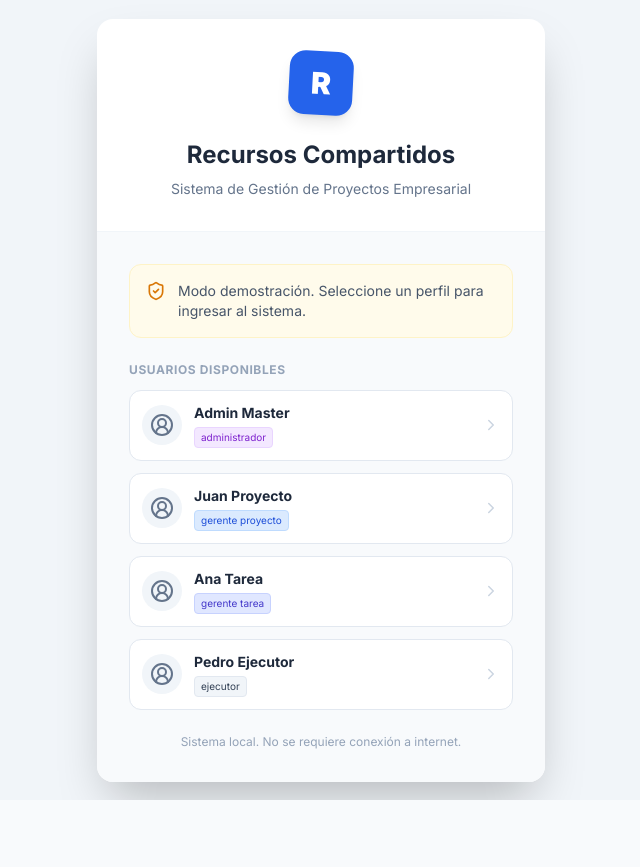
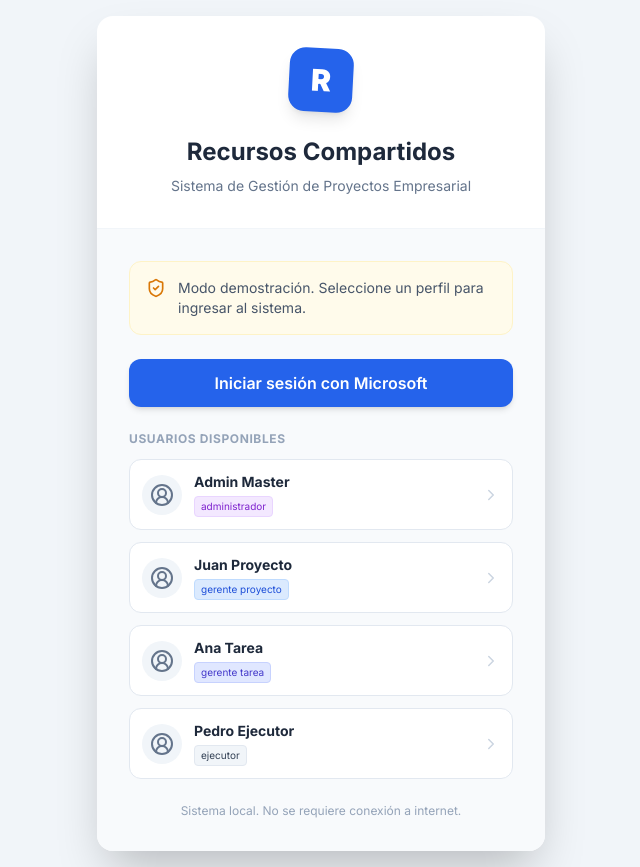
Before and after one commit to kmilovelez/GeneratedIA, a React (Vite) app: page / in a window 1280 px wide. Shown: the whole page, without its empty margins (319-959 px from the left). Before the commit the page ends 800 px from the top, so only its background shows below. Built offline with nearby package versions, Linux system fonts and the light colour scheme; no server answers.

Commit message:
Add Microsoft authentication option

```diff
--- a/App.tsx
+++ b/App.tsx
@@ -1,5 +1,6 @@
 
 import React, { useState, useEffect } from 'react';
+import { AccountInfo } from '@azure/msal-browser';
 
 import { Sidebar } from './layout/Sidebar';
 import { LoginScreen } from './features/auth/LoginScreen';
@@ -13,16 +14,42 @@ import { ImportView } from './features/admin/ImportView';
 
 import { User, Proyecto, Tarea, Actividad, Alerta, ProjectStatus } from './types/index';
 import { DEFAULT_USERS } from './lib/utils';
+import {
+  isMicrosoftConfigured,
+  microsoftLoginRequest,
+  msalInstance,
+} from './lib/auth/microsoftAuth';
 
 export default function App() {
   const [currentUser, setCurrentUser] = useState<User | null>(null);
   const [users, setUsers] = useState<User[]>(DEFAULT_USERS);
   const [activeTab, setActiveTab] = useState<'dashboard' | 'proyectos' | 'tareas' | 'reportes' | 'historicos' | 'admin' | 'import'>('dashboard');
+  const [authError, setAuthError] = useState<string | null>(null);
 
   const [proyectos, setProyectos] = useState<Proyecto[]>([]);
   const [tareas, setTareas] = useState<Tarea[]>([]);
   const [actividades, setActividades] = useState<Actividad[]>([]);
   const [alertas, setAlertas] = useState<Alerta[]>([]);
+
+  const buildUserFromAccount = (account: AccountInfo): User => ({
+    id: Date.now(),
+    nombre: account.name ?? account.username,
+    email: account.username,
+    rol: 'ejecutor',
+  });
+
+  const resolveUserFromAccount = (account: AccountInfo) => {
+    setUsers(prev => {
+      const existing = prev.find(user => user.email === account.username);
+      if (existing) {
+        setCurrentUser(existing);
+        return prev;
+      }
+      const newUser = buildUserFromAccount(account);
+      setCurrentUser(newUser);
+      return [...prev, newUser];
+    });
+  };
 
   // Load Data
   useEffect(() => {
@@ -67,18 +94,52 @@ export default function App() {
   }, []);
 
   useEffect(() => {
+    let isMounted = true;
+    msalInstance.initialize().then(() => {
+      if (!isMounted) return;
+      const [account] = msalInstance.getAllAccounts();
+      if (account) {
+        resolveUserFromAccount(account);
+      }
+    });
+    return () => {
+      isMounted = false;
+    };
+  }, []);
+
+  useEffect(() => {
     if (proyectos.length > 0 || users.length > DEFAULT_USERS.length) {
       localStorage.setItem('gestor_recursos_data', JSON.stringify({ users, proyectos, tareas, actividades, alertas }));
     }
   }, [users, proyectos, tareas, actividades, alertas]);
 
   const handleLogout = () => {
+    const [account] = msalInstance.getAllAccounts();
+    if (account) {
+      msalInstance.logoutPopup({ account });
+    }
     setCurrentUser(null);
     setActiveTab('dashboard');
   };
 
   const handleLogin = (user: User) => {
     setCurrentUser(user);
+  };
+
+  const handleMicrosoftLogin = async () => {
+    setAuthError(null);
+    if (!isMicrosoftConfigured) {
+      setAuthError('Falta configurar el acceso Microsoft en el entorno.');
+      return;
+    }
+    try {
+      const response = await msalInstance.loginPopup(microsoftLoginRequest);
+      if (response.account) {
+        resolveUserFromAccount(response.account);
+      }
+    } catch (error) {
+      setAuthError('No se pudo iniciar sesión con Microsoft. Intenta nuevamente.');
+    }
   };
 
   const addTask = (taskData: Omit<Tarea, 'id' | 'Estado' | 'fecha_creacion'>) => {
@@ -144,7 +205,14 @@ export default function App() {
   };
 
   if (!currentUser) {
-    return <LoginScreen onLogin={handleLogin} />;
+    return (
+      <LoginScreen
+        onLogin={handleLogin}
+        onMicrosoftLogin={handleMicrosoftLogin}
+        isMicrosoftConfigured={isMicrosoftConfigured}
+        authError={authError}
+      />
+    );
   }
 
   return (
--- a/features/auth/LoginScreen.tsx
+++ b/features/auth/LoginScreen.tsx
@@ -6,9 +6,17 @@ import { DEFAULT_USERS, getRoleBadgeColor } from '../../lib/utils';
 
 interface LoginScreenProps {
   onLogin: (user: User) => void;
+  onMicrosoftLogin: () => void;
+  isMicrosoftConfigured: boolean;
+  authError?: string | null;
 }
 
-export const LoginScreen: React.FC<LoginScreenProps> = ({ onLogin }) => {
+export const LoginScreen: React.FC<LoginScreenProps> = ({
+  onLogin,
+  onMicrosoftLogin,
+  isMicrosoftConfigured,
+  authError,
+}) => {
   return (
     <div className="min-h-screen flex items-center justify-center bg-slate-100 p-4">
       <div className="bg-white max-w-md w-full rounded-2xl shadow-2xl overflow-hidden">
@@ -23,6 +31,28 @@ export const LoginScreen: React.FC<LoginScreenProps> = ({ onLogin }) => {
           <div className="text-sm text-slate-600 bg-amber-50 p-4 rounded-xl border border-amber-100 flex gap-3">
              <ShieldCheck className="text-amber-600 shrink-0" size={20} />
              <p>Modo demostración. Seleccione un perfil para ingresar al sistema.</p>
+          </div>
+
+          <div className="space-y-2">
+            <button
+              type="button"
+              onClick={onMicrosoftLogin}
+              disabled={!isMicrosoftConfigured}
+              className="w-full bg-blue-600 text-white font-semibold py-3 rounded-xl shadow-md hover:bg-blue-700 transition-colors disabled:cursor-not-allowed disabled:bg-slate-300"
+            >
+              Iniciar sesión con Microsoft
+            </button>
+            {!isMicrosoftConfigured && (
+              <p className="text-xs text-slate-500">
+                Configura <span className="font-semibold">VITE_AZURE_AD_CLIENT_ID</span> y
+                <span className="font-semibold"> VITE_AZURE_AD_TENANT_ID</span> en tu entorno para habilitar este acceso.
+              </p>
+            )}
+            {authError && (
+              <p className="text-xs text-rose-600 bg-rose-50 border border-rose-100 p-2 rounded-lg">
+                {authError}
+              </p>
+            )}
           </div>
 
           <div className="space-y-3">
--- /dev/null
+++ b/lib/auth/microsoftAuth.ts
@@ -0,0 +1,21 @@
+import { PublicClientApplication } from '@azure/msal-browser';
+
+const tenantId = import.meta.env.VITE_AZURE_AD_TENANT_ID ?? 'common';
+const clientId = import.meta.env.VITE_AZURE_AD_CLIENT_ID ?? '';
+
+export const isMicrosoftConfigured = Boolean(clientId);
+
+export const msalInstance = new PublicClientApplication({
+  auth: {
+    clientId,
+    authority: `https://login.microsoftonline.com/${tenantId}`,
+    redirectUri: window.location.origin,
+  },
+  cache: {
+    cacheLocation: 'localStorage',
+  },
+});
+
+export const microsoftLoginRequest = {
+  scopes: ['openid', 'profile', 'email'],
+};
```
Also changed, not shown: 1 other file (tests, documents, lock files or other folders).
